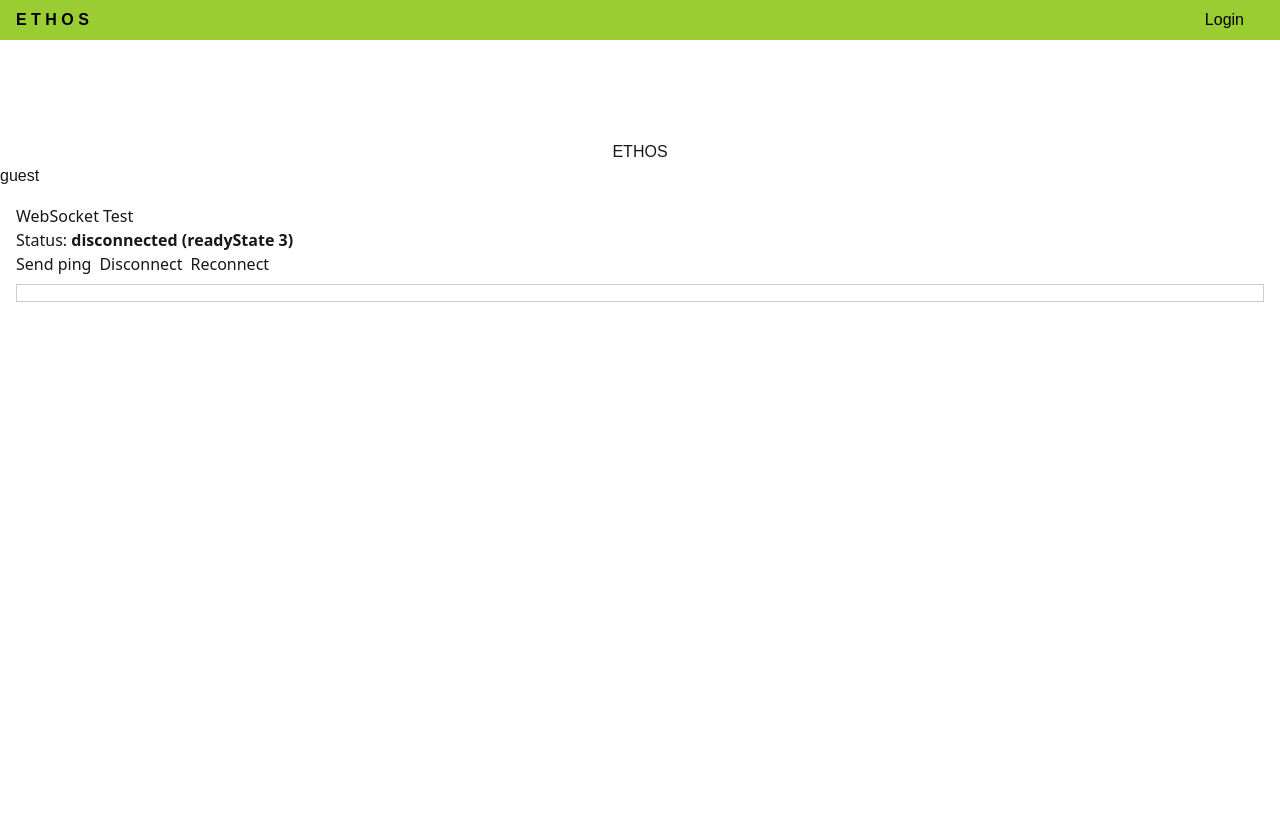
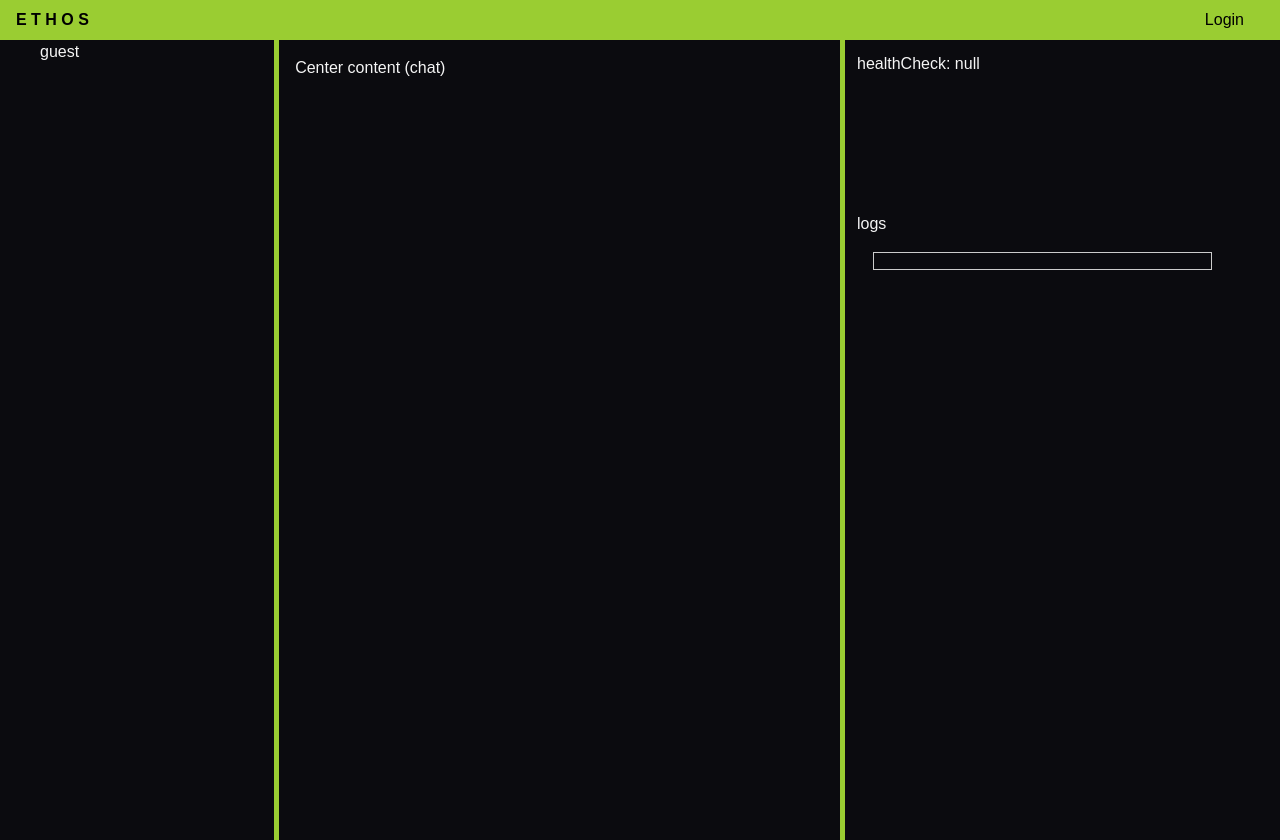
Before and after one commit to fralinev/ethos, a Next.js app in the folder apps/web/: page / in a window 1280 px wide. Before the commit the page ends 800 px from the top, so only its background shows below. Built offline with nearby package versions, Linux system fonts and the light colour scheme; no server answers.

Commit message:
add health loop

```diff
--- /dev/null
+++ b/apps/web/app/(main)/page.css
@@ -0,0 +1,40 @@
+.page {
+  min-height: 100vh;
+  display: flex;
+  background: #0b0b0f; /* optional */
+  color: #f5f5f5;      /* optional */
+}
+
+.layout {
+  display: flex;
+  flex: 1;
+  max-width: 1200px;   /* optional center max width */
+  margin: 0 auto;      /* center on the page */
+}
+
+.sidebar {
+  display: flex;
+  flex-direction: column;
+  padding: 12px;
+  border-left: 5px solid yellowgreen;
+  border-right: 5px solid yellowgreen;
+}
+
+/* left + right get fixed-ish widths */
+.sidebar-left {
+  width: 200px;
+  border-left: none;
+}
+
+.sidebar-right {
+  width: 400px;
+  border-right: none;
+}
+
+/* center grows to fill remaining space */
+.main {
+  flex: 1;
+  padding: 16px;
+  display: flex;
+  flex-direction: column;
+}
--- a/apps/web/app/(main)/page.tsx
+++ b/apps/web/app/(main)/page.tsx
@@ -2,6 +2,10 @@ import { getSessionFromNextRequest } from '../../lib/session'
 import { SessionData } from "@/packages/shared/session";
 import Badge from "./Badge";
 import WsTestPage from "../test/page";
+import { getApiUrl } from '../../lib/getApiUrl';
+import RightSidebar from '../components/sidebars/RightSidebar';
+import LeftSidebar from '../components/sidebars/LeftSidebar';
+import "./page.css"
 
 function isAuthenticated(session?: SessionData): boolean {
   if (session?.user) return true
@@ -9,19 +13,39 @@ function isAuthenticated(session?: SessionData): boolean {
 }
 
 export default async function Home() {
+  // const res = await fetch(`${getApiUrl()}/health`, { cache: "no-store" });
+  // const initialHealth = await res.json();
   const session = await getSessionFromNextRequest();
-  console.log("home session", session)
   const authed = isAuthenticated(session);
   // if (!authed) redirect("/login");
 
   return (
-    <div>
+    // <div>
 
-      <div style={{ display: 'flex', justifyContent: 'center', marginTop: "100px" }}>ETHOS</div>
-      <Badge username={session ? session?.user?.username : "guest"}/>
-      <WsTestPage/>
-      {/* <div>API: {health.status}</div> */}
-      {/* <div>DB: {JSON.stringify(dbCheck)}</div> */}
+    //   {/* <div style={{ display: 'flex', justifyContent: 'center', marginTop: "100px" }}>ETHOS</div> */}
+    //   {/* <Badge username={session ? session?.user?.username : "guest"}/> */}
+    //   {/* <WsTestPage/> */}
+    //   {/* <div>API: {health.status}</div> */}
+    //   {/* <div>DB: {JSON.stringify(dbCheck)}</div> */}
+    // </div>
+
+    <div className="page">
+      <div className="layout">
+        <Badge username={session ? session?.user?.username : "guest"}/>
+        <aside className="sidebar sidebar-left">
+          <LeftSidebar />
+        </aside>
+
+        <main className="main">
+          {/* Chat transcript + input will go here */}
+          <div>Center content (chat)</div>
+        </main>
+
+        <aside className="sidebar sidebar-right">
+          <RightSidebar initialHealth={"OK"}/>
+        </aside>
+      </div>
     </div>
+
   );
 }
--- a/apps/web/app/api/auth/login/route.ts
+++ b/apps/web/app/api/auth/login/route.ts
@@ -1,6 +1,6 @@
 import { NextRequest, NextResponse } from "next/server";
 
-const API_BASE_URL = process.env.API_BASE_URL ?? "http://localhost:4000"
+const API_BASE_URL = process.env.API_BASE_URL
 
 export async function POST(req: NextRequest) {
   const body = await req.json();
--- /dev/null
+++ b/apps/web/app/api/health/route.ts
@@ -0,0 +1,8 @@
+
+const API_BASE_URL = process.env.API_BASE_URL
+
+export async function GET() {
+  const response = await fetch(`${API_BASE_URL}/health`, { cache: "no-store" });
+  const data = await response.json();
+  return Response.json(data)
+}
--- /dev/null
+++ b/apps/web/app/components/sidebars/LeftSidebar.tsx
@@ -0,0 +1,11 @@
+"use client"
+
+export default function LeftSidebar() {
+    return (
+        <div>
+            <div>
+
+            </div>
+        </div>
+    )
+}
--- /dev/null
+++ b/apps/web/app/components/sidebars/RightSidebar.tsx
@@ -0,0 +1,37 @@
+"use client"
+import { useEffect, useState } from "react"
+import styles from "./styles.module.css"
+import { useSocket } from "@/apps/web/hooks/useSocket"
+import WsTestPage from "../../test/page"
+
+
+
+export default function RightSidebar({ initialHealth }: { initialHealth: any }) {
+  const [health, setHealth] = useState(null)
+  const { client } = useSocket();
+
+  useEffect(() => {
+
+    const off = client.onMessage((msg) => {
+      if (msg?.type === "health:update") {
+        setHealth(msg.payload);
+      }
+    });
+    return () => {
+      off()
+    }
+
+  }, [client]);
+
+  return (
+    <div>
+      <div className={styles.healthCheck}>
+        healthCheck: {JSON.stringify(health)}
+      </div>
+      <div style={{width: "100%"}}>
+        logs
+        <WsTestPage/>
+      </div>
+    </div>
+  )
+}
--- /dev/null
+++ b/apps/web/app/components/sidebars/styles.module.css
@@ -0,0 +1,3 @@
+.healthCheck{
+    height: 20vh;
+}
--- a/apps/web/app/test/page.tsx
+++ b/apps/web/app/test/page.tsx
@@ -47,8 +47,8 @@ export default function WsTestPage() {
   };
 
   return (
-    <div style={{ padding: 16, fontFamily: "system-ui, sans-serif" }}>
-      <h1>WebSocket Test</h1>
+    <div style={{ padding: 16, fontFamily: "system-ui, sans-serif", width: "100%" }}>
+      {/* <h1>WebSocket Test</h1>
       <p>
         Status:{" "}
         <strong>
@@ -61,9 +61,10 @@ export default function WsTestPage() {
         </button>
         <button onClick={disconnect}>Disconnect</button>
         <button onClick={reconnect}>Reconnect</button>
-      </div>
+      </div> */}
       <pre
         style={{
+          width: "100%",
           border: "1px solid #ccc",
           padding: 8,
           maxHeight: 300,
--- a/apps/web/hooks/useSocket.ts
+++ b/apps/web/hooks/useSocket.ts
@@ -76,7 +76,7 @@ class SocketClient {
     return this.ws ? this.ws.readyState : WebSocket.CLOSED;
   }
 
-  onMessage(handler: MessageHandler) {
+  onMessage(handler: MessageHandler): () => void {
     this.messageHandlers.add(handler);
     return () => this.messageHandlers.delete(handler);
   }
```
Also changed, not shown: 2 other files (tests, documents, lock files or other folders).
